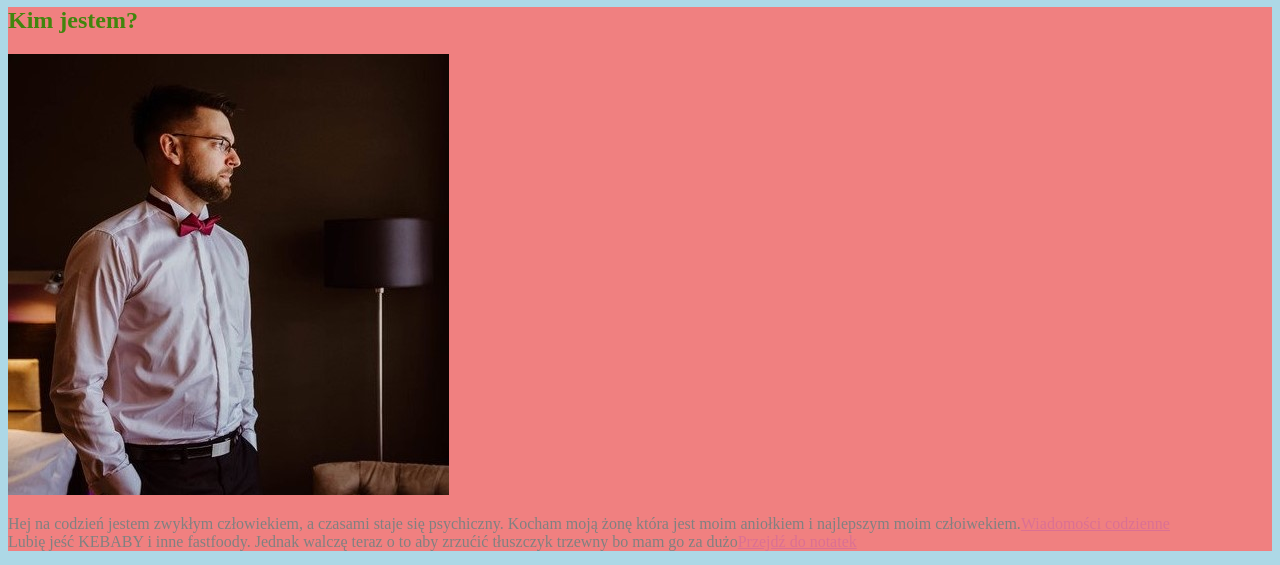
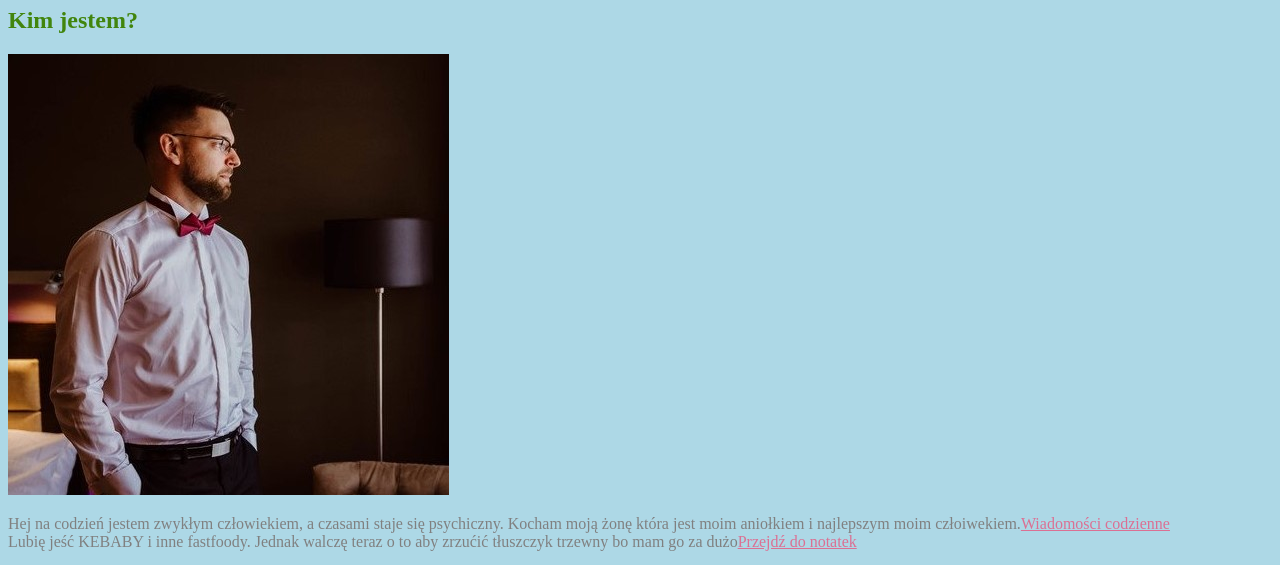
Before and after one commit to Michal-Glos/homepage2, a plain HTML site: page index.html in a window 1280 px wide. Shown: the part 99-664 px from the top of the page. Drawn offline with Linux system fonts and the light colour scheme.

Commit message:
Section background change

```diff
--- a/style.css
+++ b/style.css
@@ -3,7 +3,7 @@ body {
 }
 
 section {
-    background: lightcoral;
+    background: lightblue;
 }
 
 h1 {
```
